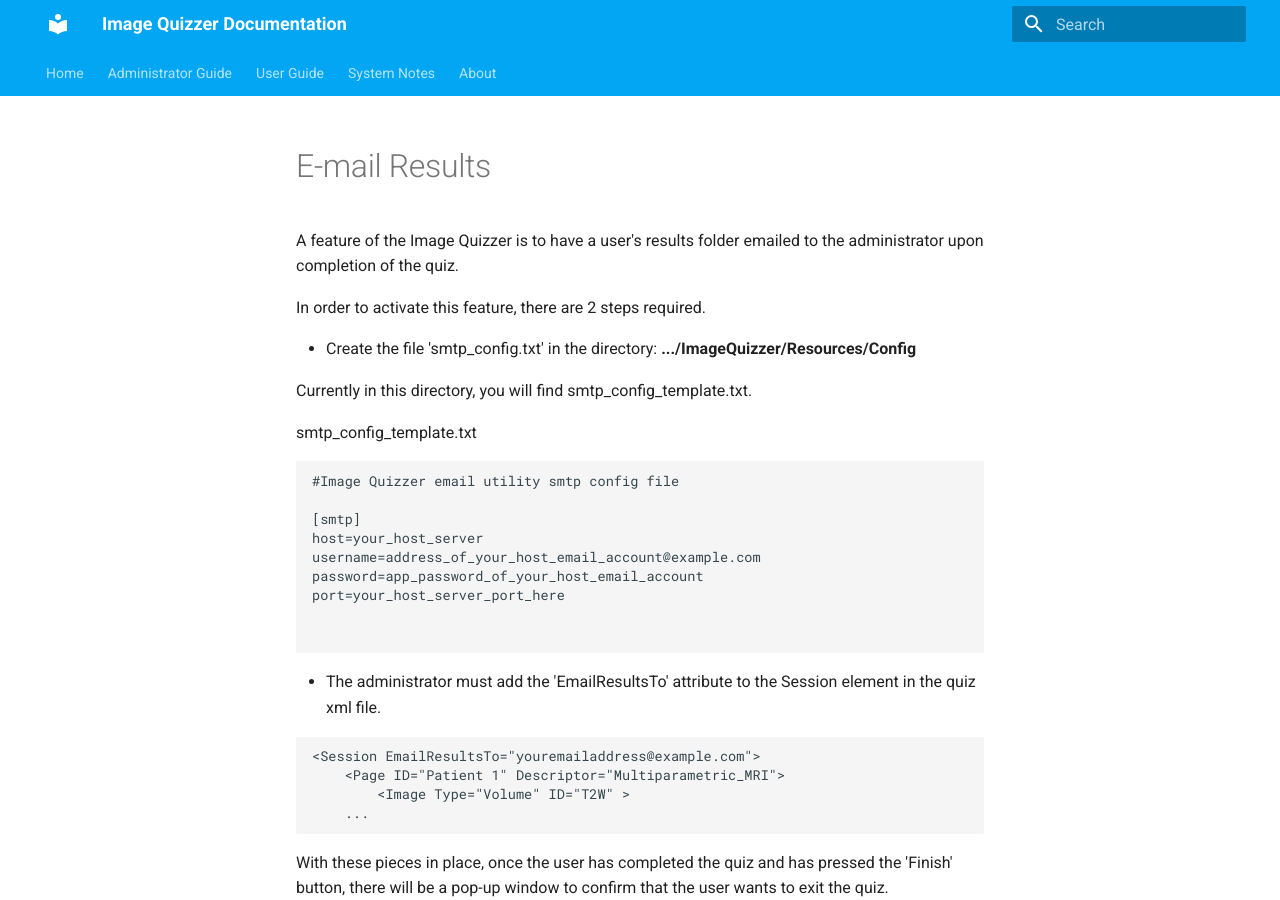
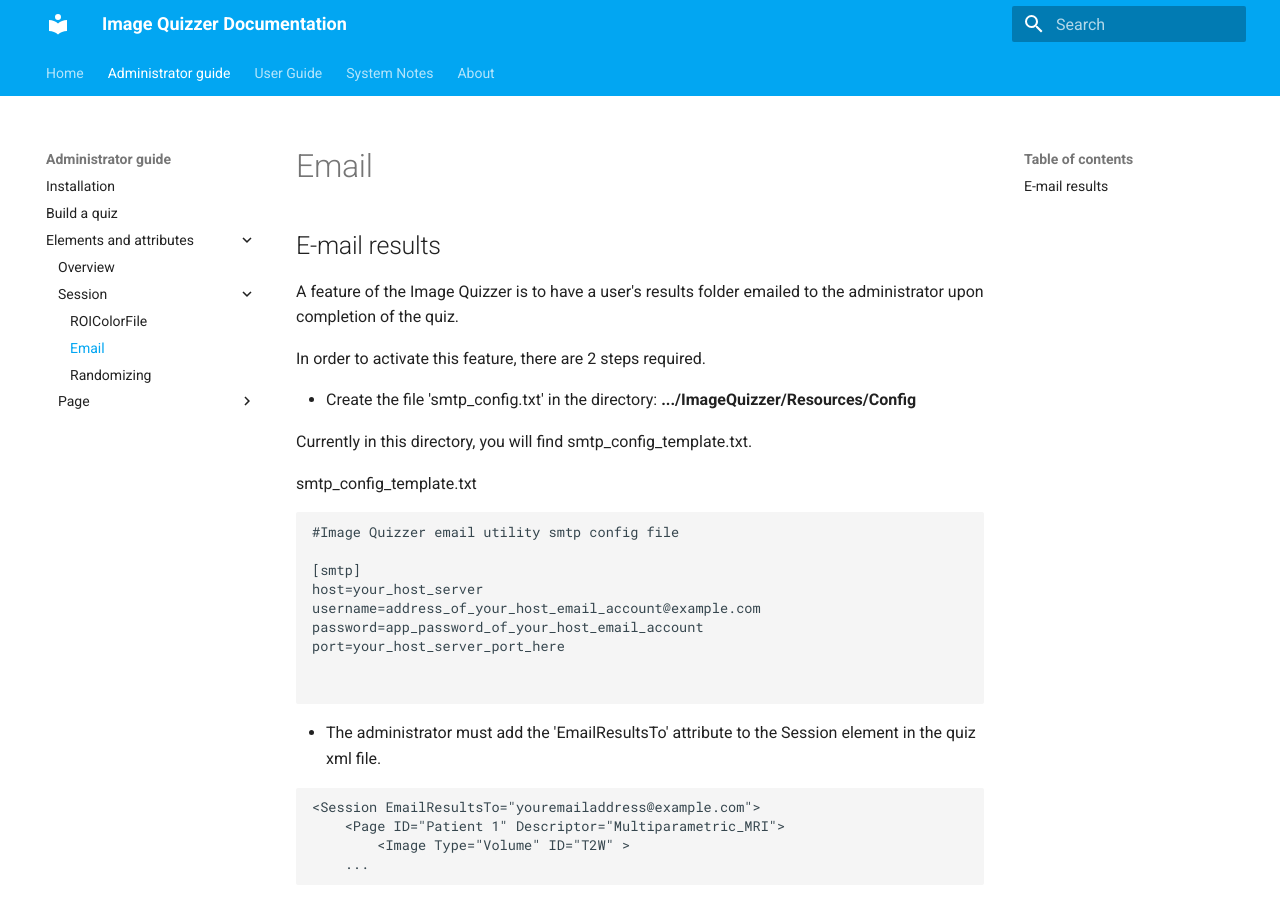
Before and after one commit to baines-imaging-research-laboratory/ImageQuizzerDocumentation, an MkDocs documentation site: the page built from docs/administrator/session/email.md, in a window 1280 px wide and 900 px high. Built offline with MkDocs 1.6.1 and Material for MkDocs 9.7.7, drawn with Linux system fonts in a browser that asks for light colours; old or Windows-style settings are respelled for this version of MkDocs; some of the changed text lies outside the part shown.

Commit message:
adjusting layout for Session attributes

```diff
--- a/docs/administrator/session/email.md
+++ b/docs/administrator/session/email.md
@@ -1,4 +1,4 @@
-# E-mail Results
+## E-mail results
 
 A feature of the Image Quizzer is to have a user's results folder emailed to the administrator upon completion of the quiz.
 
@@ -34,13 +34,13 @@ port=your_host_server_port_here
 With these pieces in place, once the user has completed the quiz and has pressed the 'Finish' button,
 there will be a pop-up window to confirm that the user wants to exit the quiz.
 
-![FinishButtonPopup](assets/email/FinishButtonPopup.png)
+![FinishButtonPopup](assets/FinishButtonPopup.png)
 
 
 Pressing the OK button to exit will mark the quiz as complete and all responses are locked.
 Then the user is then prompted to email the results.
 
-![EmailResultsPopup2](assets/email/EmailResultsPopup.png)
+![EmailResultsPopup2](assets/EmailResultsPopup.png)
 
 If 'Yes' is pressed, the module will zip up the user's quiz results folder (quizname.zip)
 and place it in the same folder where the quiz results are located.
@@ -54,7 +54,7 @@ If the user presses 'No' to the email prompt, the user can still reopen the quiz
 to email the results at a later time. When restarting the Image Quizzer to review
 a completed quiz, the following prompt will appsear:
 
-![ReopenCompletedQuizWithEmail](assets/email/ReopenCompletedQuizWithEmail.png)
+![ReopenCompletedQuizWithEmail](assets/ReopenCompletedQuizWithEmail.png)
 
 If 'Yes' is pressed, the user can review the images but recorded responses can not
 be modified. During the review the user can either press Exit to start the exit/email processes or
--- a/mkdocs.yml
+++ b/mkdocs.yml
@@ -26,13 +26,21 @@ extra:
 # Page tree
 nav:
   - Home: index.md
-  - Administrator Guide:
+  - Administrator guide:
     - administrator\install.md
     - administrator\build.md
-    - administrator\randomizing.md
-    - administrator\looping.md
-    - administrator\email.md
-    - administrator\elements_attributes.md
+    - Elements and attributes:
+      - administrator\elements_attributes.md
+      - Session:
+        - administrator\session\ROIColorFile.md
+        - administrator\session\email.md
+        - administrator\randomizing.md
+      - Page:
+        - administrator\looping.md
+ #     - Image:
+  #      - administrator\looping.md
+#        - QuestionSet:
+#          - Question:
   - User Guide: user\userguide.md
   - System Notes: extras\codingconventions.md
   - About: about.md
```
Also changed, not shown: docs/administrator/elements_attributes.md (+1 -2 lines), docs/administrator/session/ROIColorFile.md (added, +53 -0 lines), docs/administrator/session/roi_colorfile.md (deleted, +0 -42 lines), docs/administrator/session/assets/EmailResultsPopup.png (renamed from docs/administrator/assets/email/EmailResultsPopup.png), docs/administrator/session/assets/FinishButtonPopup.png (renamed from docs/administrator/assets/email/FinishButtonPopup.png), docs/administrator/session/assets/ROIColorFileScreenshot.png (added), docs/administrator/session/assets/ReopenCompletedQuizWithEmail.png (renamed from docs/administrator/assets/email/ReopenCompletedQuizWithEmail.png).
